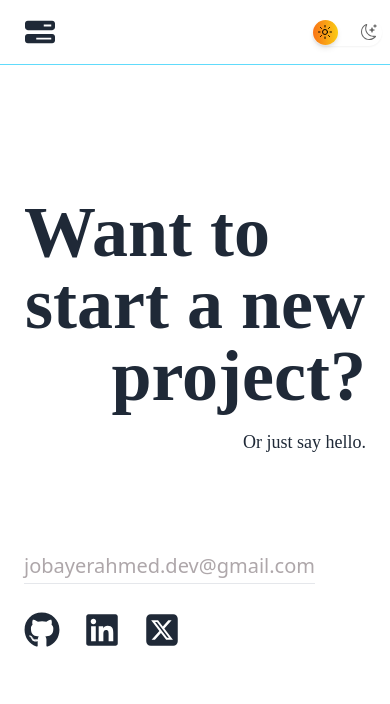
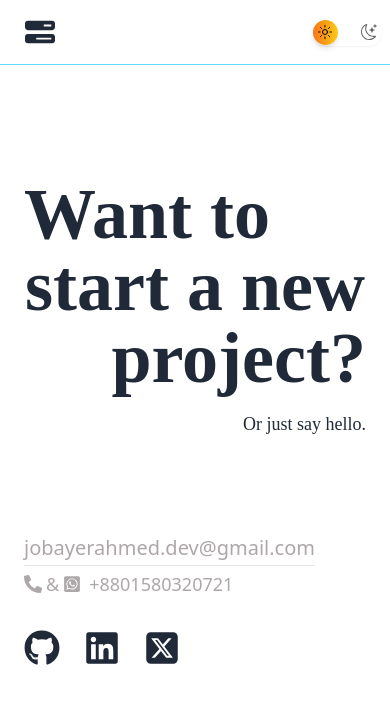
Before and after one commit to ahmed-jobayer/jobayer-ahmed-portfolio, a React (Vite) app: page /contact in a window 390 px wide. Shown: the top 704 px of the page. Built offline with nearby package versions, Linux system fonts and the light colour scheme; a web font is replaced by a local one.

Commit message:
phone number added

```diff
--- a/src/pages/Contact/Contact.jsx
+++ b/src/pages/Contact/Contact.jsx
@@ -1,4 +1,4 @@
-import { FaGithub, FaLinkedin } from "react-icons/fa";
+import { FaGithub, FaLinkedin, FaPhoneAlt, FaWhatsappSquare } from "react-icons/fa";
 import { FaSquareXTwitter } from "react-icons/fa6";
 const Contact = () => {
 
@@ -22,13 +22,19 @@ const Contact = () => {
         <div className="lg:w-1/2 mt-8 lg:mt-0">
           <div className="flex flex-col space-y-8">
             {/* Contact Info */}
-            <div>
+            <div className="text-[#AEA7AA]">
               <a
                 href="mailto: jobayerahmed.dev@gmail.com"
-                className="text-xl font-medium text-[#AEA7AA] pb-1 border-b"
+                className="text-xl font-medium  pb-1 border-b"
               >
                 jobayerahmed.dev@gmail.com
               </a>
+              <div className="flex items-center mt-2 text-lg">
+              <FaPhoneAlt />
+              <span className="mx-1">&</span>
+              <FaWhatsappSquare className="mr-2" />
+              +8801580320721
+              </div>
             </div>
 
             {/* Social Links */}
```
